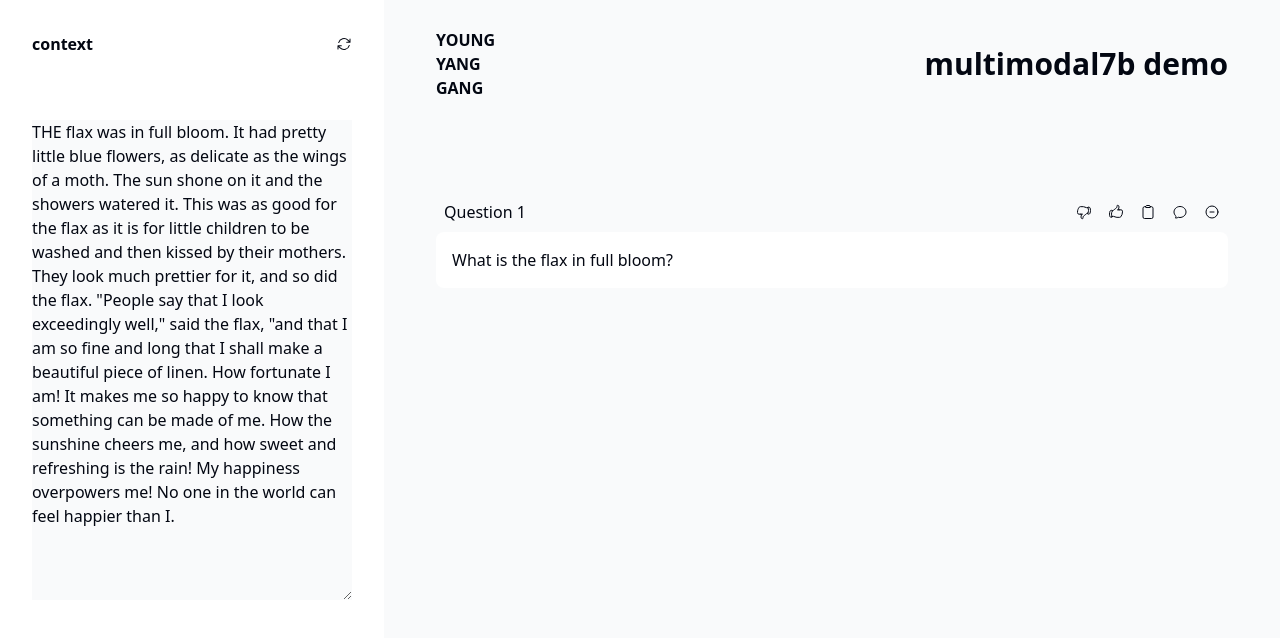
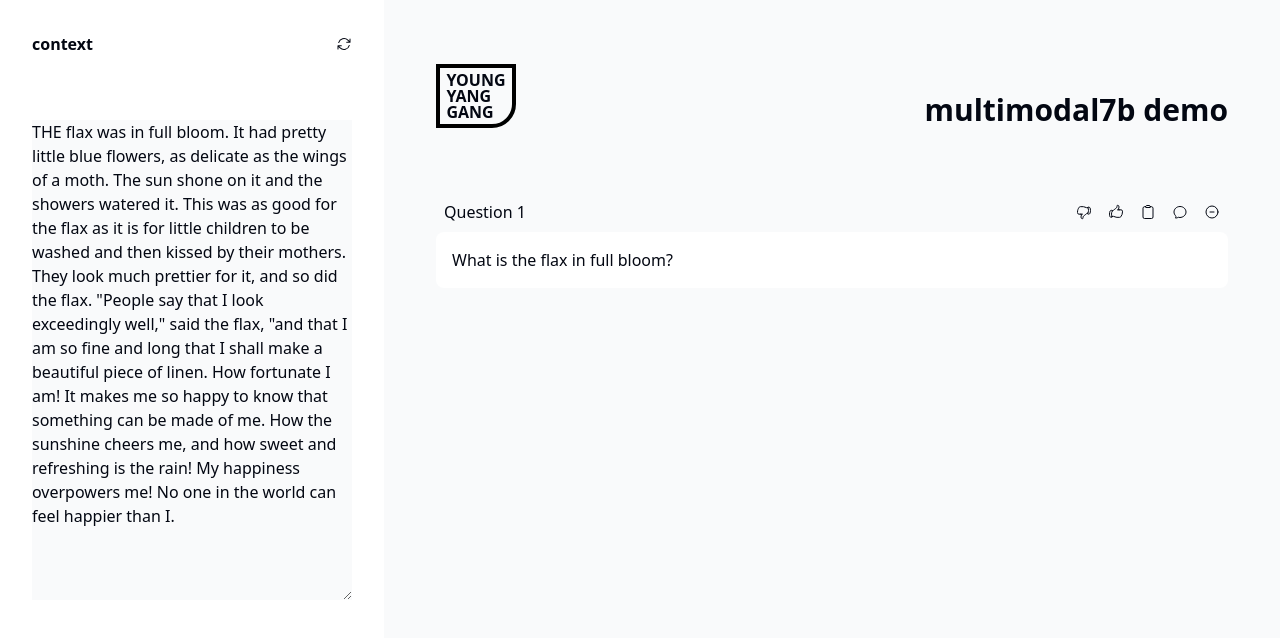
Before and after one commit to AIP-2024SP-Team1/youngyanggang, a Next.js app in the folder web-demo/: page / in a window 1280 px wide. Shown: the top 638 px of the page. Built offline with nearby package versions, Linux system fonts and the light colour scheme.

Commit message:
style: adjust header space and logo

```diff
--- a/web-demo/src/app/_component/Header.tsx
+++ b/web-demo/src/app/_component/Header.tsx
@@ -1,8 +1,11 @@
 export default function Header() {
   return (
-    <header className="w-full max-w-12c h-32 flex items-center justify-between">
-      <a href="/">
-        <h1 className="font-bold">
+    <header className="w-full max-w-12c mt-16 flex items-end justify-between">
+      <a
+        href="/"
+        className="border-4 border-solid border-black w-20 h-16 rounded-br-3xl flex items-center justify-center"
+      >
+        <h1 className="font-bold leading-4">
           YOUNG
           <br />
           YANG
```
